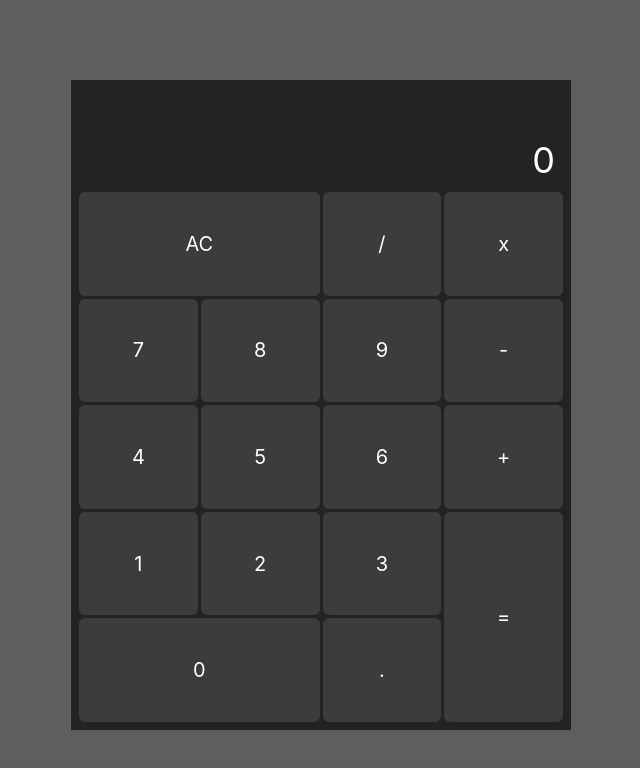
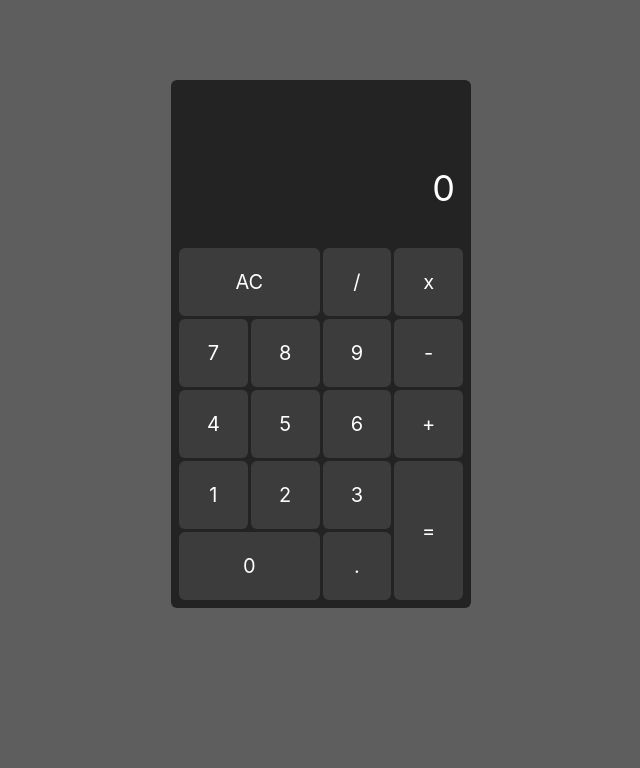
Before and after one commit to alanbacay02/javascript-calculator, a React (Create React App) app: page / in a window 1280 px wide. Shown: the top 768 px of the page, without its empty margins (319-959 px from the left). Built offline with nearby package versions, Linux system fonts and the light colour scheme.

Commit message:
fixes some bugs when handling decimals and organizes css declarations

```diff
--- a/src/App.css
+++ b/src/App.css
@@ -1,11 +1,3 @@
-#grid-container {
-  display: grid;
-  grid-template-columns: repeat(4, 1fr);
-  background-color: rgb(35, 35, 35);
-  gap: 3px;
-  padding: 0 8px 8px;
-}
-
 #grid-container div {
   color: white;
   background-color: rgb(60, 60, 60);
--- a/src/App.js
+++ b/src/App.js
@@ -19,7 +19,7 @@ function KeyPad({ handleKeyInput }) {
 		);
 	});
 	return (
-		<div id="grid-container" className="w-full h-full">
+		<div id="grid-container" className="grid grid-cols-4 gap-[3px] pt-0 pb-2 px-2">
 			{keyArray}
 		</div>
 	);
@@ -28,21 +28,22 @@ KeyPad.propTypes = {
 	handleKeyInput: PropTypes.func.isRequired
 };
 
-function TextDisplay({ entriesLine, resultsLine }) {
+function TextDisplay({ entriesLine, resultsLine, calcOutput }) {
 	return (
-		<div className="flex flex-col text-white bg-[#232323] w-fill">
-			<div className="flex flex-row justify-end items-center h-12 px-4">
-				<p className="text-right w-fill">{entriesLine}</p>
+		<div className="flex flex-col text-white pt-16 pb-10 w-fill">
+			<div className="flex flex-row justify-end items-center h-[24px] px-4">
+				<p className="text-right text-base w-fill">{entriesLine}</p>
 			</div>
-			<div className="flex flex-row justify-end items-center h-16 px-4">
-				<p id="display" className="text-4xl w-auto">{resultsLine.length == 0 ? 0 : resultsLine}</p>
+			<div className="flex flex-row justify-end items-center h-[40px] px-4">
+				<p id="display" className={`${calcOutput ? 'text-[#ec4274]' : 'text-white'} text-4xl w-auto`}>{resultsLine.length == 0 ? 0 : resultsLine}</p>
 			</div>
 		</div>
 	);
 }
 TextDisplay.propTypes = {
 	entriesLine: PropTypes.array.isRequired,
-	resultsLine: PropTypes.array
+	resultsLine: PropTypes.array,
+	calcOutput: PropTypes.number
 };
 
 export default function App() {
@@ -70,8 +71,18 @@ export default function App() {
 		let updatedEntries = [...entriesLine];
 		// Copies state `resultsLine` and assigns it to  `updatedResults`.
 		let updatedResults = [...resultsLine];
+		// Checks if `calcOutput` and `operatorFunction` has a value assigned, indicated a previous calculation has occured an an operator was pressed.
+		// Checks if pressed key is equal to a decimal.
+		if (operatorFunction && calcOutput && pressedKey === '.') {
+			// When true, updated entries is set to an array with a zero and decimal as elements.
+			updatedEntries = [0,'.'];
+			// Updated results is set to an array with a decimal as an element.
+			updatedResults = ['.'];
+			// Resets the `calcOutput` value to null to prepare for the next calculation.
+			setCalcOutput(null);
+		}
 		// Checks if `calcOutput` has a value assigned, indicating a previous calculation has occurred.
-		if (operatorFunction && calcOutput) {
+		if (operatorFunction && calcOutput && pressedKey !== '.') {
 			// Stores the current `calcOutput` value in `updatedEntries` array for further calculations.
 			updatedEntries = [calcOutput];
 			// Resets the `calcOutput` value to null to prepare for the next calculation.
@@ -102,10 +113,6 @@ export default function App() {
 			// Returns early if the first element of `updatedEntries` is '0' and `pressedKey` is '0' to prevent multiple zeros.
 		} else if (updatedEntries[0] === 0 && pressedKey === 0) {
 			return;
-			// Checks if the first element of `updatedEntries` is '0' and `pressedKey` is not '0'. If true, assigns a new array to `updatedEntries` and `updatedResults` with `pressedKey` as a single element.
-		} else if (updatedEntries[0] === 0 && pressedKey !== 0) {
-			updatedEntries = [pressedKey];
-			updatedResults = [pressedKey];
 		} else {
 			// Pushes `pressedKey` to array `updatedEntries`.
 			updatedEntries.push(pressedKey);
@@ -168,9 +175,9 @@ export default function App() {
 	}
 
 	return (
-		<div className="App">
-			<div className="flex flex-col justify-center mt-20 my-auto mx-auto w-[500px] h-[650px]">
-				<TextDisplay entriesLine={entriesLine} resultsLine={resultsLine}/>
+		<div className="App mx-auto mt-20 w-[300px] h-fit bg-[#232323] rounded-md">
+			<div className="flex flex-col justify-center w-[100%] h-[100%]">
+				<TextDisplay entriesLine={entriesLine} resultsLine={resultsLine}  calcOutput={calcOutput}/>
 				<KeyPad handleKeyInput={handleKeyInput}/>
 			</div>
 		</div>
```
